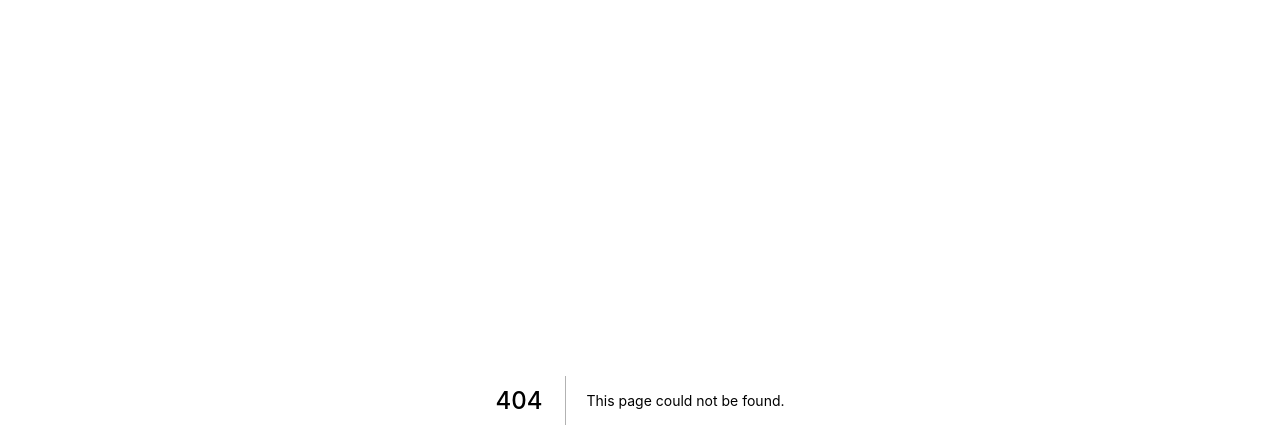
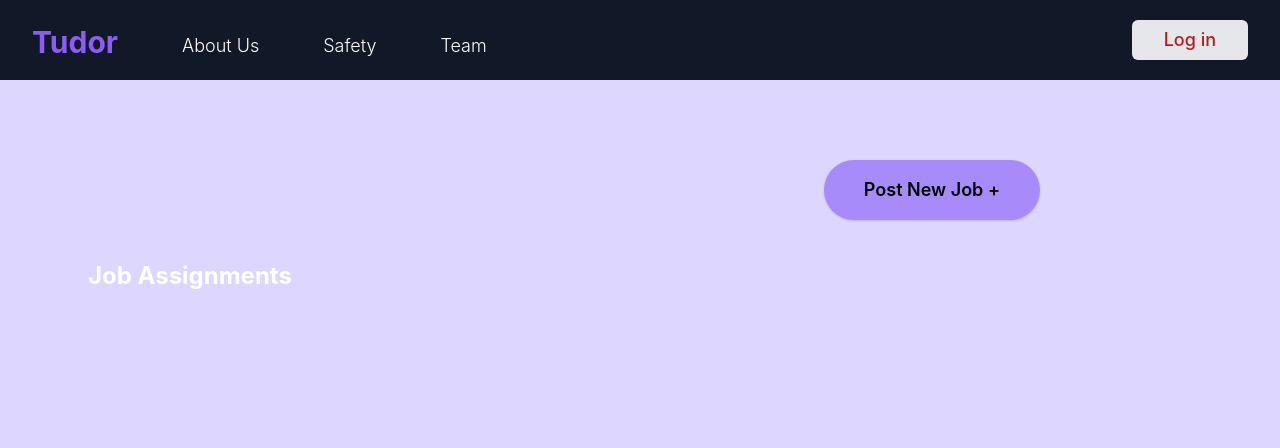
Before and after one commit to linsyhen99/Tudor, a Next.js app: page /jobPosting in a window 1280 px wide. Before the commit this address had no page. Shown: the top 448 px of the page. Built offline with nearby package versions, Linux system fonts and the light colour scheme.

Commit message:
Simple page layout design
Signed-off-by: Ruwan <ruwan@solana.fm>

```diff
--- /dev/null
+++ b/pages/jobPosting.tsx
@@ -0,0 +1,23 @@
+import NavBar from "../components/NavBar"
+
+const jobPosting = () => {
+    return (
+        <>
+            <NavBar />
+            <div className="px-12 h-screen w-full bg-purple-200">
+                <div className="flex justify-end pr-48 pt-20 pb-6">
+                    <button className="px-10 py-4 shadow rounded-full font-semibold text-lg bg-purple-400">
+                        Post New Job +
+                    </button>
+                </div>
+                <div className="flex justify-start">
+                    <div className="text-white text-2xl font-bold rounded-sm px-10 py-4">
+                        Job Assignments
+                    </div>
+                </div>
+            </div>
+        </>
+    )
+}
+
+export default jobPosting
```
